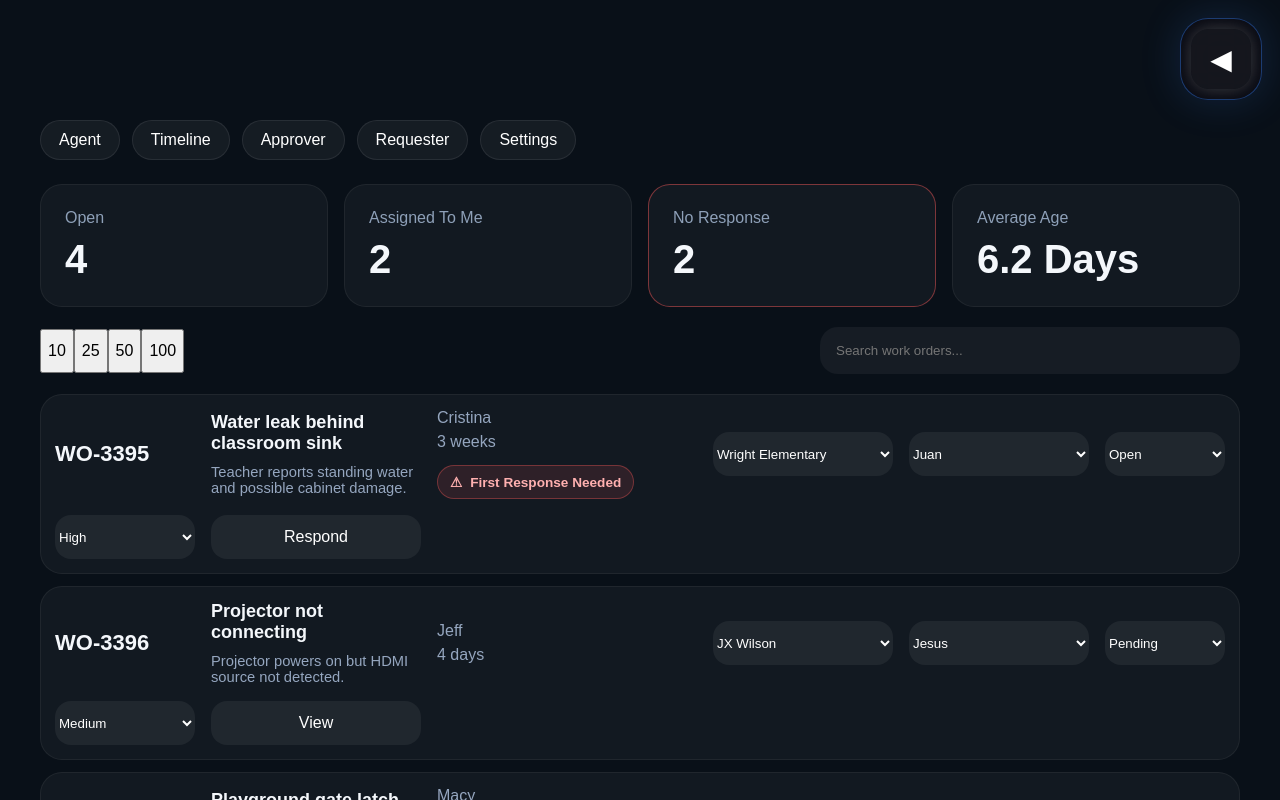
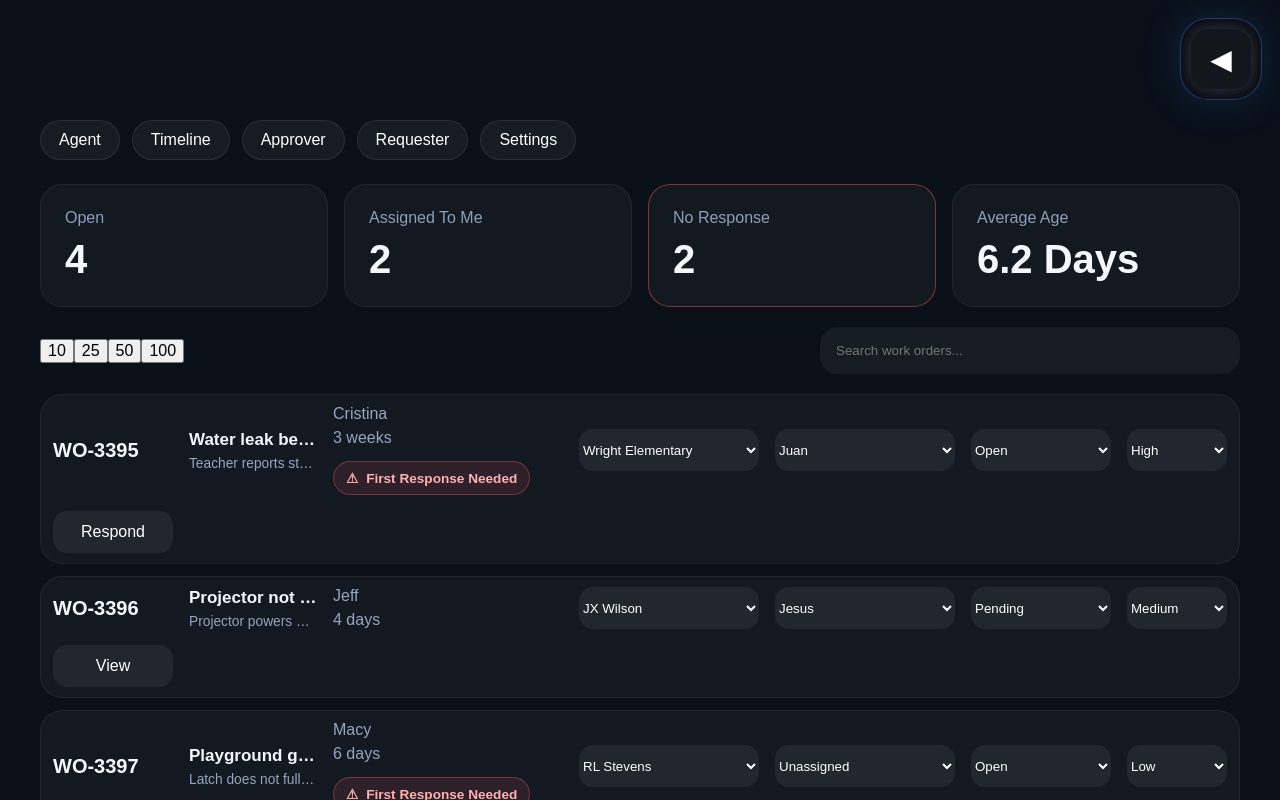
Before and after one commit to Skkedd/operations-requests, a React (Vite) app: page / in a window 1280 px wide. Shown: the top 800 px of the page. Built offline with nearby package versions, Linux system fonts and the light colour scheme.

Commit message:
Refine Requests queue density system and remove legacy styling
- Replace additive density styling with a single clean density implementation

```diff
--- a/src/App.css
+++ b/src/App.css
@@ -1276,125 +1276,85 @@ h1 {
 
 }
 
-/* ---------------- */
-/* Comfortable */
-/* ---------------- */
-
-.density-comfortable .ticket-row {
-
-  padding:
-    22px;
-
+.ticket-main,
+.ticket-body,
+.ticket-main strong {
+  min-width: 0;
 }
 
-.density-comfortable .ticket-id {
-
-  font-size:
-    28px;
-
+.ticket-main strong,
+.ticket-body {
+  display: block;
+  overflow: hidden;
+  text-overflow: ellipsis;
+  white-space: nowrap;
 }
 
-.density-comfortable .ticket-main strong {
-
-  font-size:
-    24px;
-
-}
-
-/* ---------------- */
-/* Compact */
-/* ---------------- */
-
+/* Better Compact */
 .density-compact .ticket-row {
-
-  padding:
-    14px;
-
+  min-height: 108px;
+  padding: 10px 12px;
+  grid-template-columns: 120px 2fr 230px 180px 180px 140px 100px;
 }
 
 .density-compact .ticket-id {
-
-  font-size:
-    22px;
-
+  font-size: 20px;
 }
 
 .density-compact .ticket-main strong {
-
-  font-size:
-    18px;
-
+  font-size: 17px;
 }
 
 .density-compact .ticket-body {
-
-  font-size:
-    .92rem;
-
+  font-size: 0.86rem;
+  margin-top: 6px;
 }
 
-.density-compact select,
-.density-compact button {
-
-  height:
-    44px;
-
+.density-compact .ticket-row select,
+.density-compact .ticket-row button {
+  height: 42px;
+  border-radius: 14px;
 }
 
-/* ---------------- */
-/* Dense */
-/* ---------------- */
-
+/* True Dense */
 .density-dense .ticket-row {
-
-  padding:
-    8px;
-
+  min-height: 64px;
+  padding: 6px 10px;
+  grid-template-columns: 92px 2.2fr 170px 150px 150px 120px 86px;
 }
 
 .density-dense .ticket-id {
-
-  font-size:
-    18px;
-
+  font-size: 15px;
 }
 
 .density-dense .ticket-main strong {
-
-  font-size:
-    15px;
-
+  font-size: 14px;
 }
 
 .density-dense .ticket-body {
-
-  font-size:
-    .8rem;
-
-}
-
-.density-dense select,
-.density-dense button {
-
-  height:
-    38px;
-
+  font-size: 0.74rem;
+  margin-top: 3px;
 }
 
 .density-dense .ticket-meta {
-
-  font-size:
-    .8rem;
-
+  gap: 2px;
+  font-size: 0.72rem;
 }
 
 .density-dense .needs-response-badge {
+  margin-top: 3px;
+  padding: 3px 7px;
+  font-size: 0.64rem;
+}
 
-  padding:
-    4px
-    8px;
+.density-dense .ticket-row select,
+.density-dense .ticket-row button {
+  height: 32px;
+  min-height: 32px;
+  border-radius: 10px;
+  font-size: 0.72rem;
+}
 
-  font-size:
-    .7rem;
-
+.density-dense .ticket-row {
+  align-items: center;
 }
```
